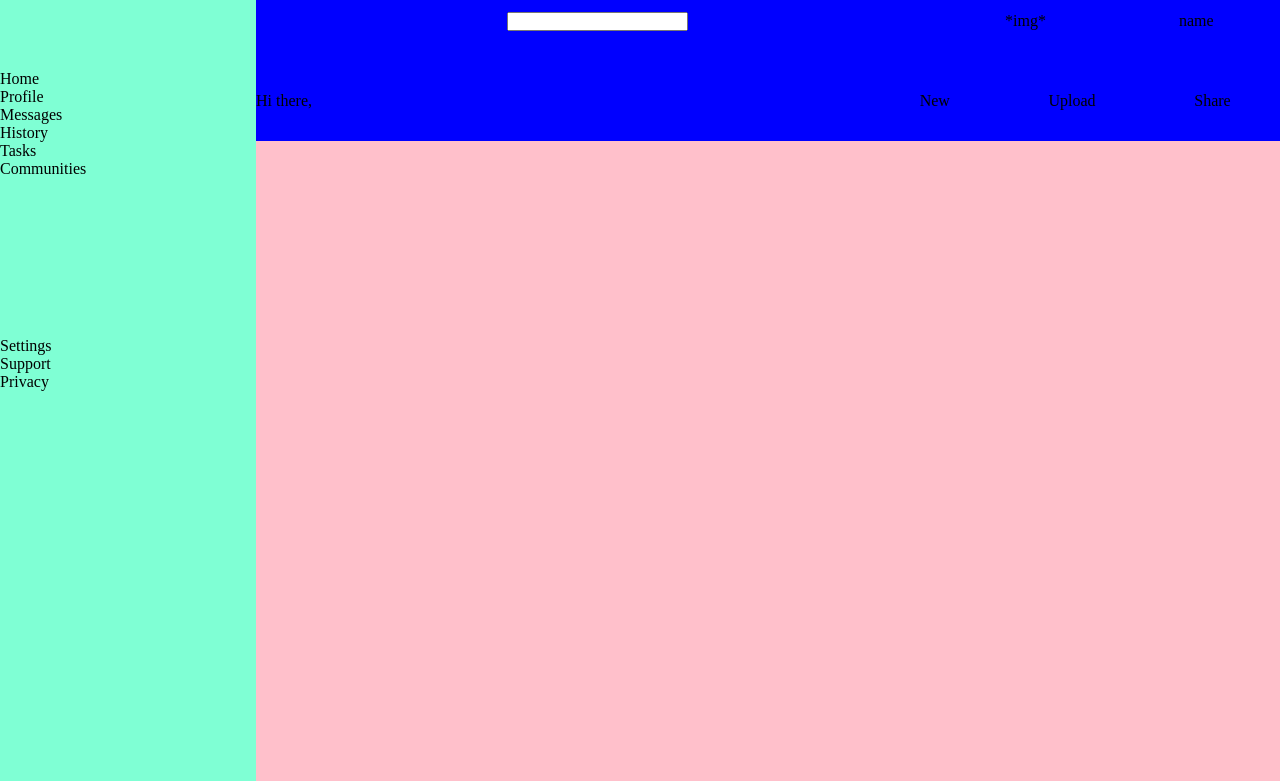
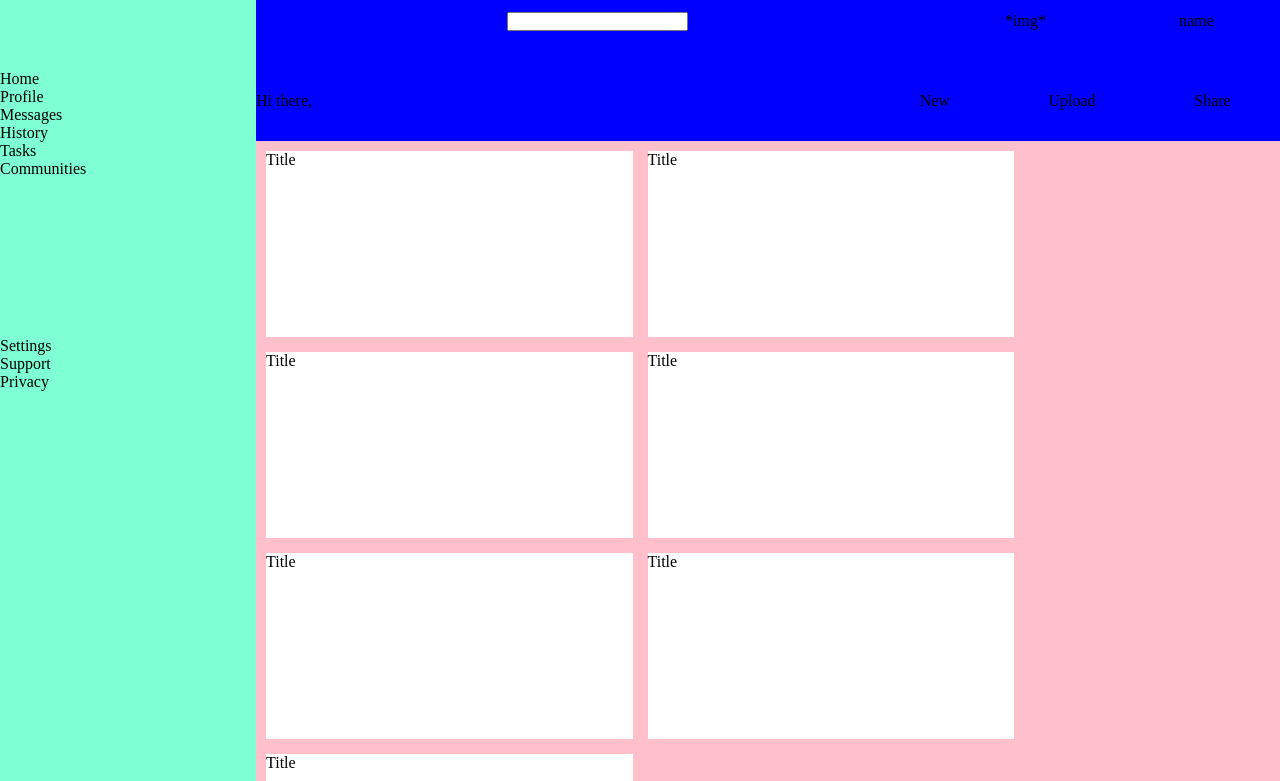
Before and after one commit to createles/odin-admin-dashboard, a plain HTML site: page index.html in a window 1280 px wide. Shown: the part 19-800 px from the top of the page. Drawn offline with Linux system fonts and the light colour scheme.

Commit message:
Content: Fill card area with dummy cards for styling tests

```diff
--- a/index.html
+++ b/index.html
@@ -45,7 +45,15 @@
                 </div>
             </div>
             <div class="cardArea">
-                <div class="forApproval"></div>
+                <div class="forApproval">
+                    <div class="card"><p>Title</p></div>
+                    <div class="card"><p>Title</p></div>
+                    <div class="card"><p>Title</p></div>
+                    <div class="card"><p>Title</p></div>
+                    <div class="card"><p>Title</p></div>
+                    <div class="card"><p>Title</p></div>
+                    <div class="card"><p>Title</p></div>
+                </div>
                 <div class="announce"></div>
                 <div class="trending"></div>
             </div>
```
